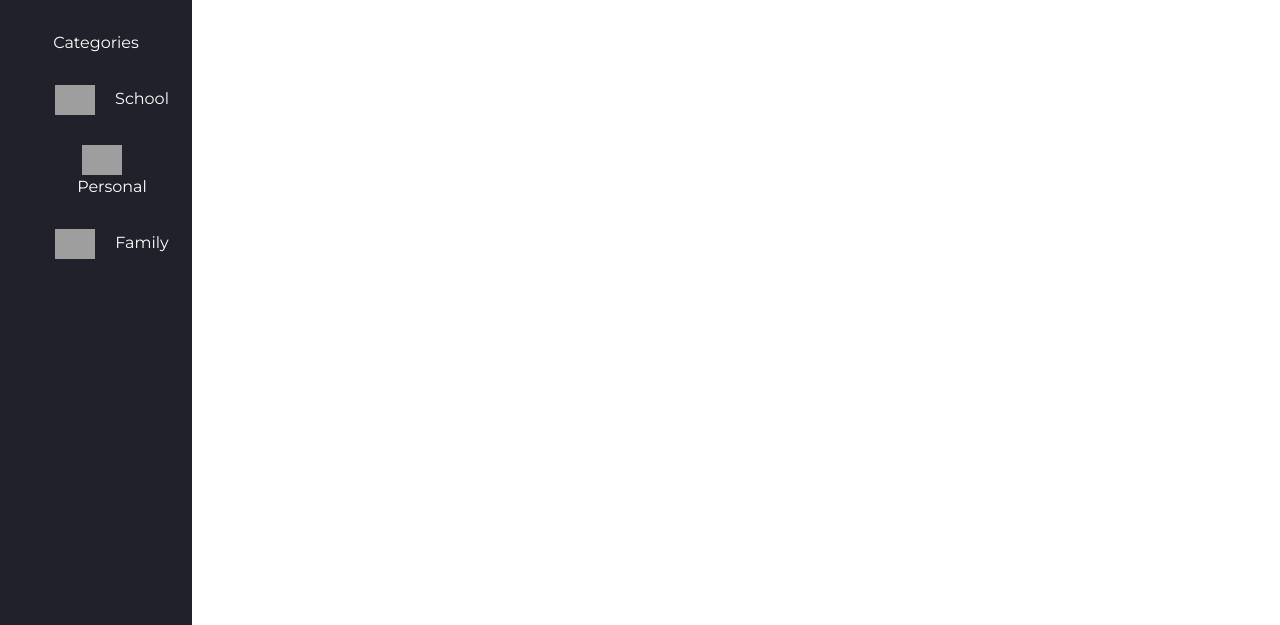
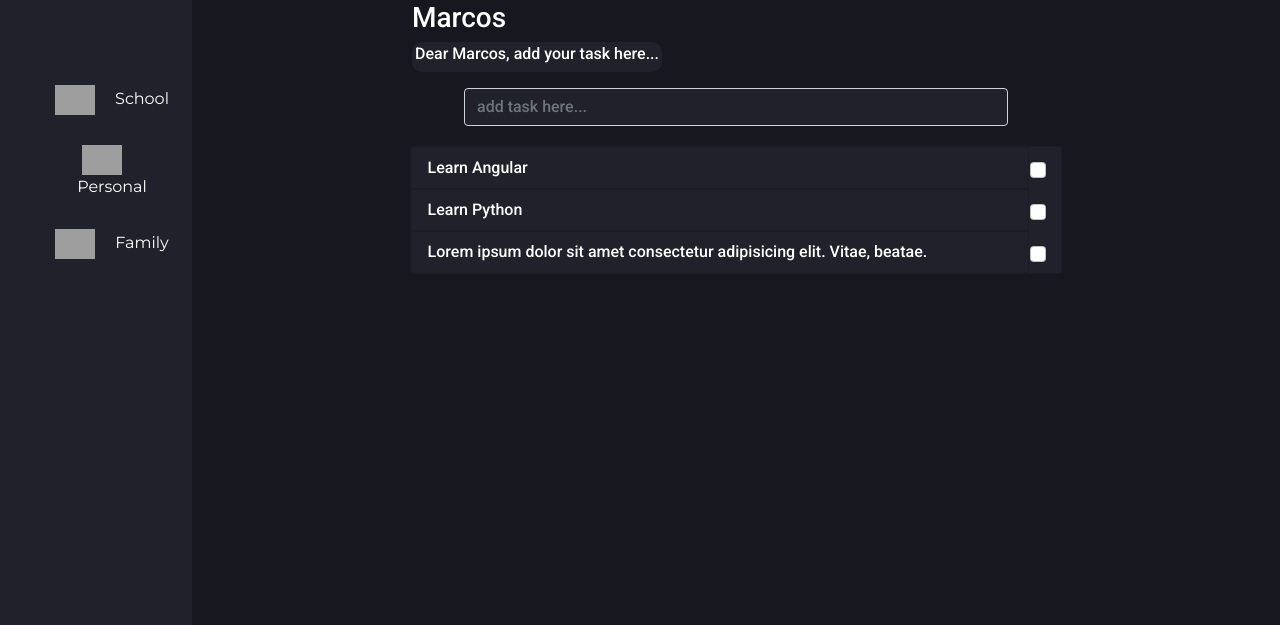
Before and after one commit to Marcos8060/Task-Tracker, a plain HTML site: page index.html in a window 1280 px wide. Shown: the part 175-800 px from the top of the page. Drawn offline with nearby package versions, Linux system fonts and the light colour scheme; grey boxes are pictures that could not be loaded; a web font is replaced by a local one.

Commit message:
added some content in the body section

```diff
--- a/index.html
+++ b/index.html
@@ -1,13 +1,16 @@
 <!DOCTYPE html>
 <html lang="en">
   <head>
-    <meta charset="UTF-8">
-    <meta http-equiv="X-UA-Compatible" content="IE=edge">
-    <meta name="viewport" content="width=device-width, initial-scale=1.0">
-    <link href="https://cdn.jsdelivr.net/npm/bootstrap@5.0.2/dist/css/bootstrap.min.css"
-          rel="stylesheet" integrity="sha384-EVSTQN3/azprG1Anm3QDgpJLIm9Nao0Yz1ztcQTwFspd3yD65VohhpuuCOmLASjC"
-          crossorigin="anonymous">
-    <link rel="stylesheet" href="style.css">
+    <meta charset="UTF-8" />
+    <meta http-equiv="X-UA-Compatible" content="IE=edge" />
+    <meta name="viewport" content="width=device-width, initial-scale=1.0" />
+    <link
+      href="https://cdn.jsdelivr.net/npm/bootstrap@5.0.2/dist/css/bootstrap.min.css"
+      rel="stylesheet"
+      integrity="sha384-EVSTQN3/azprG1Anm3QDgpJLIm9Nao0Yz1ztcQTwFspd3yD65VohhpuuCOmLASjC"
+      crossorigin="anonymous"
+    />
+    <link rel="stylesheet" href="style.css" />
     <title>Document</title>
   </head>
   <body>
@@ -16,26 +19,68 @@
       <div class="container-fluid">
         <div class="collapse navbar-collapse" id="navbarSupportedContent">
           <form class="form">
-              <input class="form-control me-2" placeholder="Search">
+            <input class="form-control me-2" placeholder="Filter here" />
           </form>
         </div>
       </div>
     </nav>
     <!-- End of Navbar -->
     <!-- sidebar section -->
+    <div class="parent">
       <div class="sidebar">
-        <img class="photo" src="https://evisakenya.net/images/photo-requirements-and-size-for-passport.jpg" alt="image">
+        <img
+          class="photo"
+          src="https://evisakenya.net/images/photo-requirements-and-size-for-passport.jpg"
+          alt="image"
+        />
         <h5>Marcos Ochieng</h5>
         <p class="pt-4">Categories</p>
         <ul>
-            <li><img src="https://img.icons8.com/stickers/100/000000/school--v1.png"/>School</li>
-            <li><img src="https://img.icons8.com/office/40/000000/person-male.png"/>Personal</li>
-            <li><img src="https://img.icons8.com/offices/40/000000/family--v2.png"/>Family</li>
+          <li>
+            <img
+              src="https://img.icons8.com/stickers/100/000000/school--v1.png"
+            />School
+          </li>
+          <li>
+            <img
+              src="https://img.icons8.com/office/40/000000/person-male.png"
+            />Personal
+          </li>
+          <li>
+            <img
+              src="https://img.icons8.com/offices/40/000000/family--v2.png"
+            />Family
+          </li>
         </ul>
       </div>
       <!-- End of sidebar section -->
       <!-- body section -->
-
+      <div class="body">
+        <small>Dashboard</small>
+        <h3>Good morning, <br /></h3>
+        <h3>Marcos</h3>
+        <p class="overview">Dear Marcos, add your task here...</p>
+        <form id="form">
+            <input class="form-control" type="text" id="task" placeholder="add task here...">
+        </form>
+        <div class="card">
+          <ul class="list-group list-group-flush">
+              <div class="list">
+                <li class="list-group-item">Learn Angular</li>
+                <input class="form-check-input mr-2" type="checkbox" value="" id="flexCheckDefault">
+              </div>
+              <div class="list">
+                <li class="list-group-item">Learn Python</li>
+                <input class="form-check-input" type="checkbox" value="" id="flexCheckDefault">
+              </div>
+              <div class="list">
+                <li class="list-group-item">Lorem ipsum dolor sit amet consectetur adipisicing elit. Vitae, beatae.</li>
+                <input class="form-check-input" type="checkbox" value="" id="flexCheckDefault">
+              </div>
+          </ul>
+        </div>
+      </div>
+    </div>
     <!-- End of body section -->
   </body>
 </html>
--- a/style.css
+++ b/style.css
@@ -1,4 +1,5 @@
 @import url('https://fonts.googleapis.com/css2?family=Dancing+Script:wght@700&family=MonteCarlo&family=Montserrat:wght@300;400;500&display=swap');
+@import url('https://fonts.googleapis.com/css2?family=Dancing+Script:wght@700&family=MonteCarlo&family=Montserrat:wght@300;400;500;600&family=Roboto:wght@500&display=swap');
 body{
     font-family: 'Dancing Script', cursive;
 font-family: 'MonteCarlo', cursive;
@@ -12,6 +13,9 @@ font-family: 'Montserrat', sans-serif;
 .form{
     width: 30%;
     margin: auto;
+}
+.parent{
+    display: flex;
 }
 .sidebar{
     background: #21212B;
@@ -36,3 +40,50 @@ font-family: 'Montserrat', sans-serif;
     height: 50px;
     margin-top: 20px;
 }
+.body{
+    font-family: 'Dancing Script', cursive;
+    font-family: 'MonteCarlo', cursive;
+    font-family: 'Montserrat', sans-serif;
+    font-family: 'Roboto', sans-serif;
+    background: #17181F;
+    width: 85%;
+    color: white;
+    padding-top: 30px;
+}
+.body small,h3,p{
+    margin-left: 220px;
+}
+#task{
+    width: 50%;
+    margin: auto;
+    margin-bottom: 20px;
+    background: #21212B;
+    color: white;
+}
+.card{
+    width: 60%;
+    margin: auto;
+}
+.card{
+    background: #21212B;
+}
+.list-group-item{
+    background: #21212B;
+    width: 95%;
+    color: white;
+}
+.list{
+    display: flex;
+    align-items: center;
+    justify-content: space-between;
+}
+.list input{
+    margin-right: 15px;
+}
+.overview{
+    background: #21212B;
+    width: 250px;
+    text-align: center;
+    border-radius: 10px;
+    height: 30px;
+}
```
Lines whose indentation alone changed are shown as unchanged.
